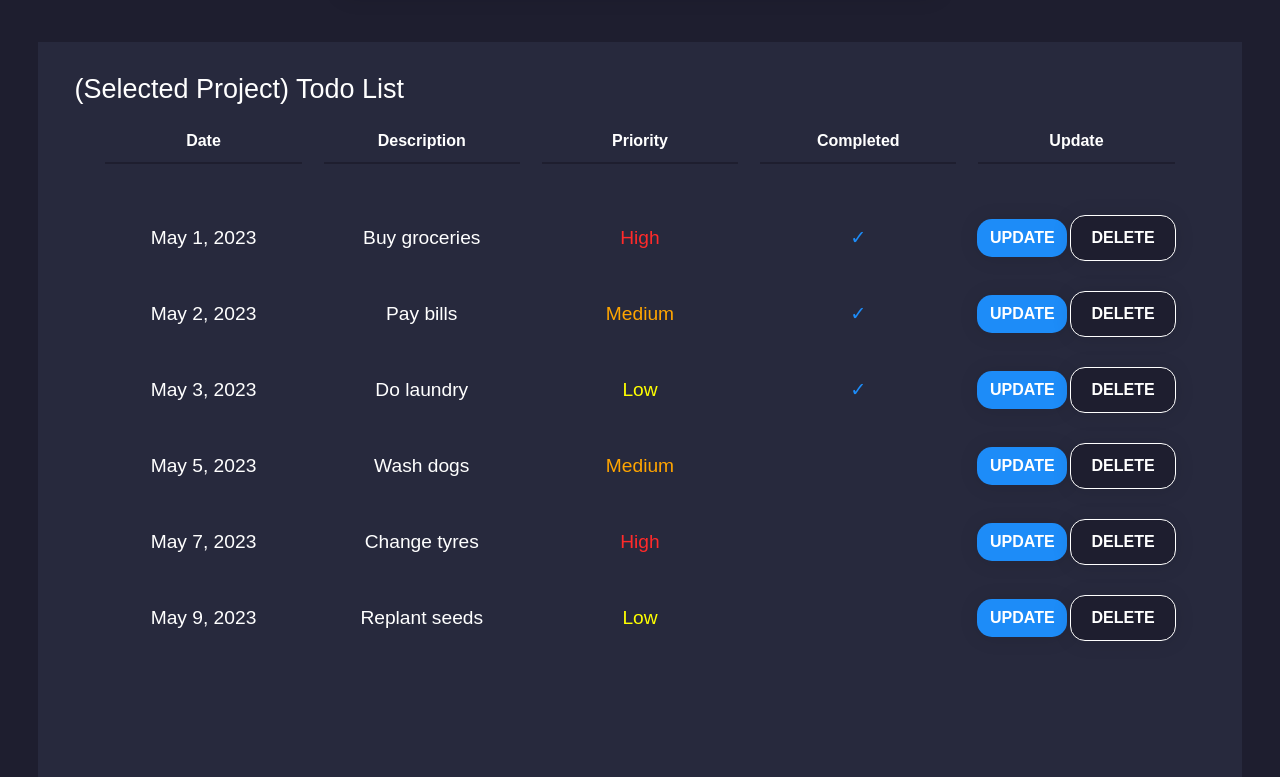
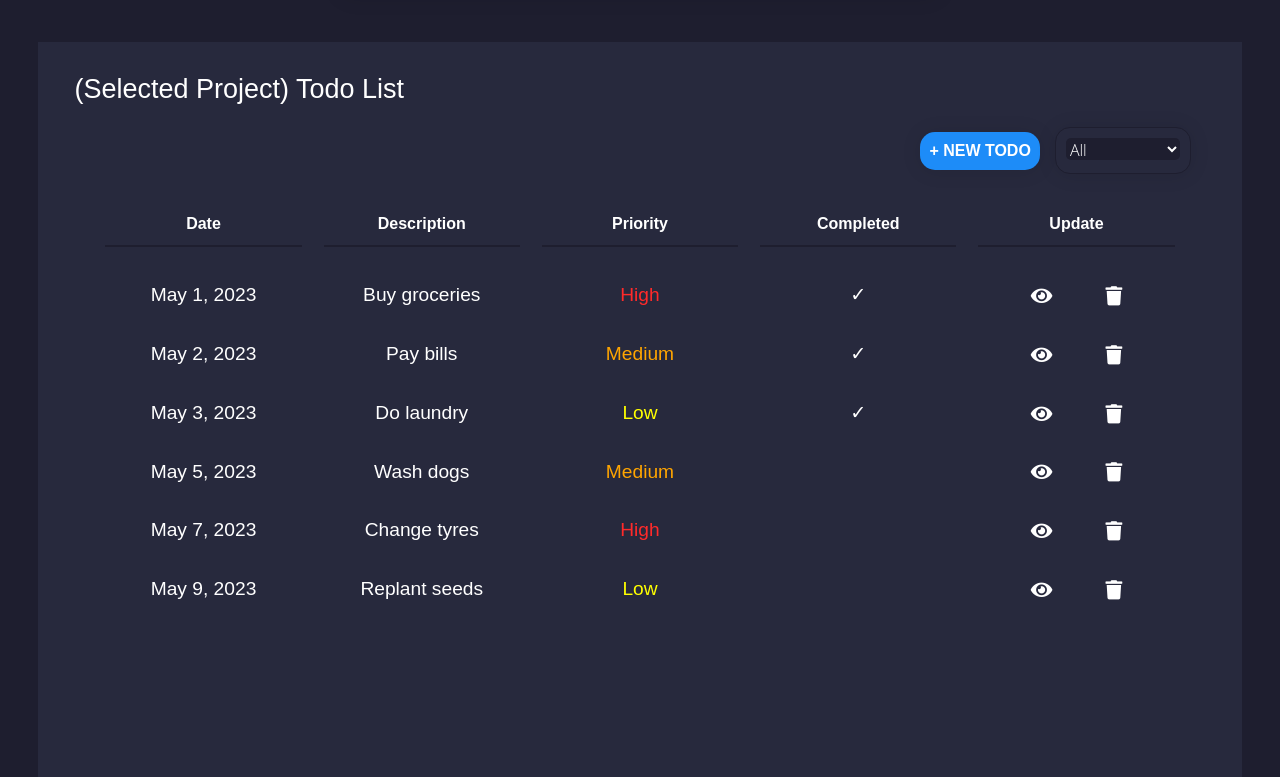
Before and after one commit to ksh009/top-todo-application, a website: page index.html in a window 1280 px wide. Shown: the part 1883-2660 px from the top of the page. Drawn offline with Linux system fonts and the light colour scheme.

Commit message:
Replace update buttons with icons

```diff
--- a/index.html
+++ b/index.html
@@ -230,6 +230,17 @@
 			<!-- Todo list -->
 			<div class="todo-list-container">
 				<h2>(Selected Project) Todo List</h2>
+                <div class="todo-action-btns">
+                    <button>+ New Todo</button>
+                    <div class="filter-menu font-awesome">
+                        <select class="far">
+                            <option class="far">All</option>
+                            <option class="far high">&#xf111; High</option>
+                            <option class="far medium">&#xf111; Medium</option>
+                            <option class="far low">&#xf111; Low</option>
+                        </select>
+                    </div>
+                </div>
 				<div class="todo-list">
 					<div class="header date">
 						<span class="header-span">
@@ -267,8 +278,8 @@
 					<div id="priorityHigh" class="todo-item priority">High</div>
 					<div class="todo-item completed">&#x2713;</div>
 					<div class="todo-item update">
-						<button class="update-btn">Update</button>
-						<button class="delete-btn">Delete</button>
+						<i class="fa fa-eye"></i>
+                        <i class="fa fa-trash"></i>
 					</div>
 
 					<div class="todo-item date">May 2, 2023</div>
@@ -276,8 +287,8 @@
 					<div id="priorityMed" class="todo-item priority medium">Medium</div>
 					<div class="todo-item completed">&#x2713;</div>
 					<div class="todo-item update">
-						<button class="update-btn">Update</button>
-						<button class="delete-btn">Delete</button>
+						<i class="fa fa-eye"></i>
+                        <i class="fa fa-trash"></i>
 					</div>
 
 					<div class="todo-item date">May 3, 2023</div>
@@ -285,8 +296,8 @@
 					<div id="priorityLow" class="todo-item priority low">Low</div>
 					<div class="todo-item completed">&#x2713;</div>
 					<div class="todo-item update">
-						<button class="update-btn">Update</button>
-						<button class="delete-btn">Delete</button>
+						<i class="fa fa-eye"></i>
+                        <i class="fa fa-trash"></i>
 					</div>
 
                     <div class="todo-item date">May 5, 2023</div>
@@ -294,8 +305,8 @@
 					<div id="priorityMed" class="todo-item priority medium">Medium</div>
 					<div class="todo-item completed"></div>
 					<div class="todo-item update">
-						<button class="update-btn">Update</button>
-						<button class="delete-btn">Delete</button>
+						<i class="fa fa-eye"></i>
+                        <i class="fa fa-trash"></i>
 					</div>
 
                     <div class="todo-item date">May 7, 2023</div>
@@ -303,8 +314,8 @@
 					<div id="priorityHigh" class="todo-item priority">High</div>
 					<div class="todo-item completed"></div>
 					<div class="todo-item update">
-						<button class="update-btn">Update</button>
-						<button class="delete-btn">Delete</button>
+						<i class="fa fa-eye"></i>
+                        <i class="fa fa-trash"></i>
 					</div>
 
                     <div class="todo-item date">May 9, 2023</div>
@@ -312,8 +323,8 @@
 					<div id="priorityLow" class="todo-item priority low">Low</div>
 					<div class="todo-item completed"></div>
 					<div class="todo-item update">
-						<button class="update-btn">Update</button>
-						<button class="delete-btn">Delete</button>
+						<i class="fa fa-eye"></i>
+                        <i class="fa fa-trash"></i>
 					</div>
 				</div>
 			</div>
--- a/styles.css
+++ b/styles.css
@@ -475,6 +475,19 @@ input:focus {
 	color: var(--text-color);
 }
 
+.todo-action-btns {
+	display: flex;
+	flex-direction: row;
+	justify-content: flex-end;
+	align-items: center;
+	margin-top: 18px;
+}
+
+.todo-action-btns div {
+	border: 1px solid;
+	border-color: var(--bg-color);
+}
+
 .todo-list {
 	display: grid;
 	grid-template-columns: repeat(5, 1fr);
@@ -482,6 +495,7 @@ input:focus {
 	grid-row-gap: 10px;
 	padding: 20px;
 	border-radius: 10px;
+	margin-top: 18px;
 }
 
 .header {
@@ -501,7 +515,7 @@ input:focus {
 .todo-item {
 	display: flex;
 	align-items: center;
-	justify-content: center;
+	justify-content: space-evenly;
 	font-size: 1.2em;
 	border: 1px solid var(--border-color);
 	padding: 10px;
@@ -511,11 +525,11 @@ input:focus {
 	grid-column: 1 / span 1;
 }
 
-.todo-item.description {
+.todo-item .description {
 	grid-column: 2 / span 1;
 }
 
-.todo-item.priority {
+.todo-item .priority {
 	grid-column: 3 / span 1;
 }
 
@@ -531,16 +545,17 @@ input:focus {
 	color: yellow;
 }
 
-.todo-item.completed {
+.todo-item .completed {
 	color: var(--primary-color);
 	grid-column: 4 / span 1;
 }
 
-.todo-item.update {
+.todo-item .update {
 	grid-column: 5 / span 0;
 	display: flex;
 	justify-content: space-between;
 	align-items: center;
+	/* padding: 0 5% 0 5%; */
 }
 
 .todo-item .delete-btn {
```
Also changed, not shown: features.md (+13 -0 lines).
